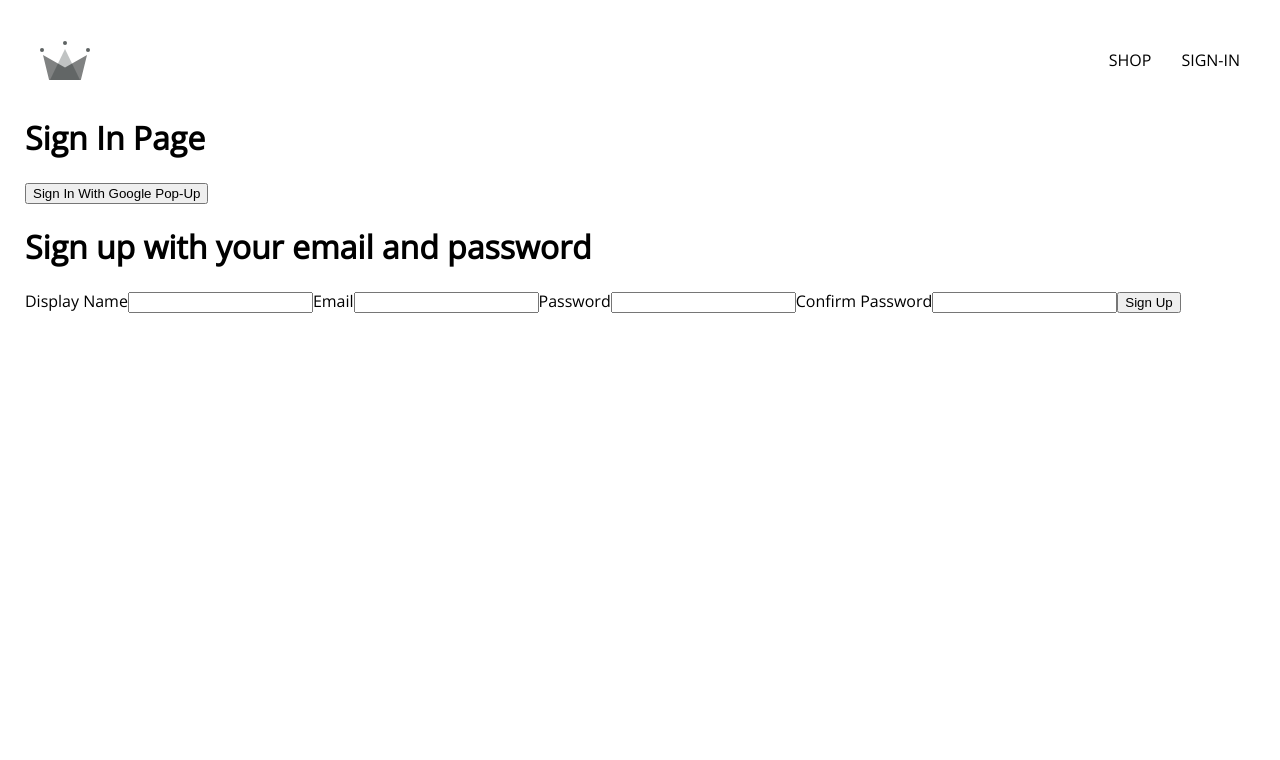
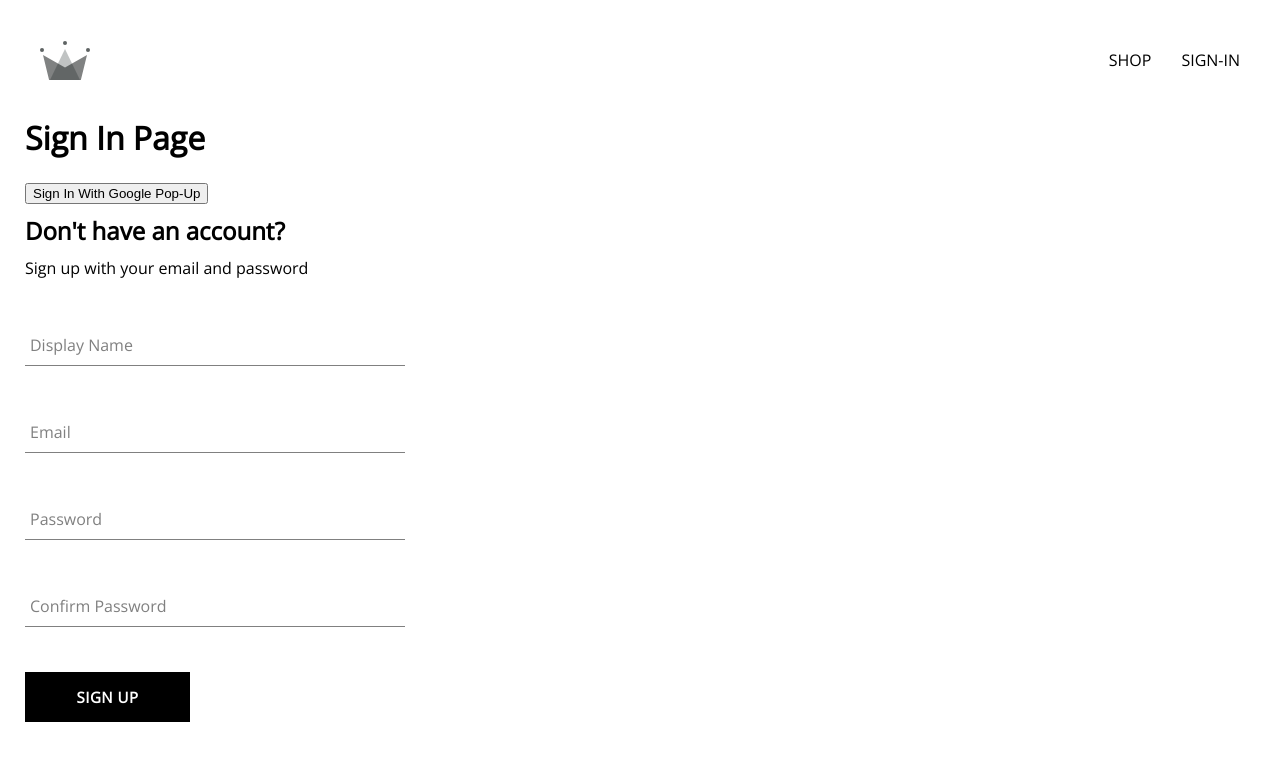
Before and after one commit to kennysabangan/cooler-clothing, a React (Create React App) app: page /sign-in in a window 1280 px wide. Shown: the top 760 px of the page. Built offline with nearby package versions, Linux system fonts and the light colour scheme.

Commit message:
created Sign Up Component, Form Input Component, Button Component

```diff
--- /dev/null
+++ b/src/components/button/button.jsx
@@ -0,0 +1,16 @@
+import './button.scss';
+
+const BUTTON_TYPE_CLASSES = {
+  google: 'google-sign-in',
+  inverted: 'inverted'
+}
+
+const Button = ({ children, buttonType, ...otherProps }) => {
+  return (
+    <button className={`button-container ${BUTTON_TYPE_CLASSES[buttonType]}`} {...otherProps}>
+      {children}
+    </button>
+  )
+}
+
+export default Button;
--- /dev/null
+++ b/src/components/button/button.scss
@@ -0,0 +1,46 @@
+.button-container {
+  min-width: 165px;
+  width: auto;
+  height: 50px;
+  letter-spacing: 0.5px;
+  line-height: 50px;
+  padding: 0 35px 0 35px;
+  font-size: 15px;
+  background-color: black;
+  color: white;
+  text-transform: uppercase;
+  font-family: 'Open Sans';
+  font-weight: bolder;
+  border: none;
+  cursor: pointer;
+  display: flex;
+  justify-content: center;
+
+  &:hover {
+    background-color: white;
+    color: black;
+    border: 1px solid black;
+  }
+
+  &.google-sign-in {
+    background-color: #4285f4;
+    color: white;
+
+    &:hover {
+      background-color: #357ae8;
+      border: none;
+    }
+  }
+
+  &.inverted {
+    background-color: white;
+    color: black;
+    border: 1px solid black;
+
+    &:hover {
+      background-color: black;
+      color: white;
+      border: none;
+    }
+  }
+}
--- /dev/null
+++ b/src/components/form-input/form-input.jsx
@@ -0,0 +1,14 @@
+import './form-input.scss'
+
+const FormInput = ({ label, ...otherProps }) => {
+  return (
+    <div className="group">
+      <input className='form-input' {...otherProps} />
+      {label &&
+        <label className={`form-input-label ${otherProps.value.length} ? 'shrink' : ''`}>{ label }</label>
+      }
+    </div>
+  )
+}
+
+export default FormInput;
--- /dev/null
+++ b/src/components/form-input/form-input.scss
@@ -0,0 +1,54 @@
+$sub-color: grey;
+$main-color: black;
+
+@mixin shrinkLabel {
+  top: -14px;
+  font-size: 12px;
+  color: $main-color;
+}
+
+.group {
+  position: relative;
+  margin: 45px 0;
+
+  .form-input {
+    background: none;
+    background-color: white;
+    color: $sub-color;
+    font-size: 18px;
+    padding: 10px 10px 10px 5px;
+    display: block;
+    width: 100%;
+    border: none;
+    border-radius: 0;
+    border-bottom: 1px solid $sub-color;
+    margin: 25px 0;
+
+    &:focus {
+      outline: none;
+    }
+
+    &:focus ~ .form-input-label {
+      @include shrinkLabel();
+    }
+  }
+
+  input[type='password'] {
+    letter-spacing: 0.3em;
+  }
+
+  .form-input-label {
+    color: $sub-color;
+    font-size: 16px;
+    font-weight: normal;
+    position: absolute;
+    pointer-events: none;
+    left: 5px;
+    top: 10px;
+    transition: 300ms ease all;
+
+    &.shrink {
+      @include shrinkLabel();
+    }
+  }
+}
--- a/src/components/sign-up-form/sign-up-form.jsx
+++ b/src/components/sign-up-form/sign-up-form.jsx
@@ -1,5 +1,8 @@
 import { useState } from "react";
 import { createAuthUserWithEmailAndPassword, createUserDocumentFromAuth } from "../../utils/firebase/firebase.utils";
+import FormInput from "../form-input/form-input";
+import Button from "../button/button";
+import './sign-up-form.scss'
 
 const defaultFormFields = {
   displayName: '',
@@ -43,22 +46,15 @@
   }
 
   return (
-    <div>
-      <h1>Sign up with your email and password</h1>
+    <div className='sign-up-container'>
+      <h2>Don't have an account?</h2>
+      <span>Sign up with your email and password</span>
       <form onSubmit={handleSubmit}>
-        <label>Display Name</label>
-        <input type="text" required onChange={handleChange} name="displayName" value={displayName} />
-
-        <label>Email</label>
-        <input type="email" required onChange={handleChange} name="email" value={email} />
-
-        <label>Password</label>
-        <input type="password" required onChange={handleChange} name="password" value={password} />
-
-        <label>Confirm Password</label>
-        <input type="password" required onChange={handleChange} name="confirmPassword" value={confirmPassword} />
-
-        <button type="submit">Sign Up</button>
+        <FormInput label="Display Name" type="text" required onChange={handleChange} name="displayName" value={displayName} />
+        <FormInput label="Email" type="email" required onChange={handleChange} name="email" value={email} />
+        <FormInput label="Password" type="password" required onChange={handleChange} name="password" value={password} />
+        <FormInput label="Confirm Password" type="password" required onChange={handleChange} name="confirmPassword" value={confirmPassword} />
+        <Button type="submit">Sign Up</Button>
       </form>
     </div>
   )
--- /dev/null
+++ b/src/components/sign-up-form/sign-up-form.scss
@@ -0,0 +1,9 @@
+.sign-up-container {
+  display: flex;
+  flex-direction: column;
+  width: 380px;
+
+  h2 {
+    margin: 10px 0;
+  }
+}
```
